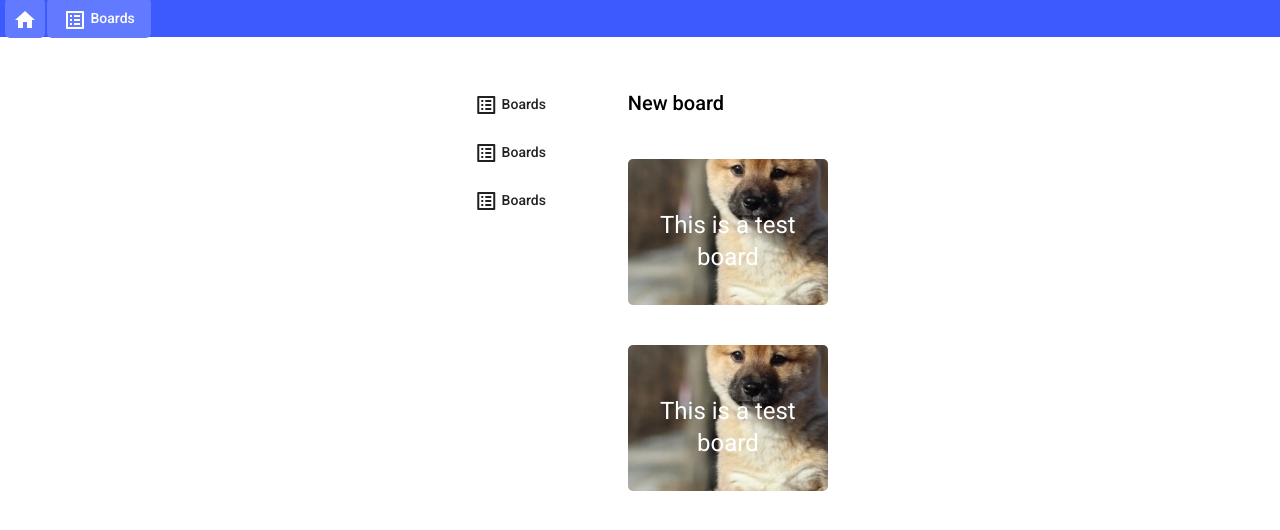
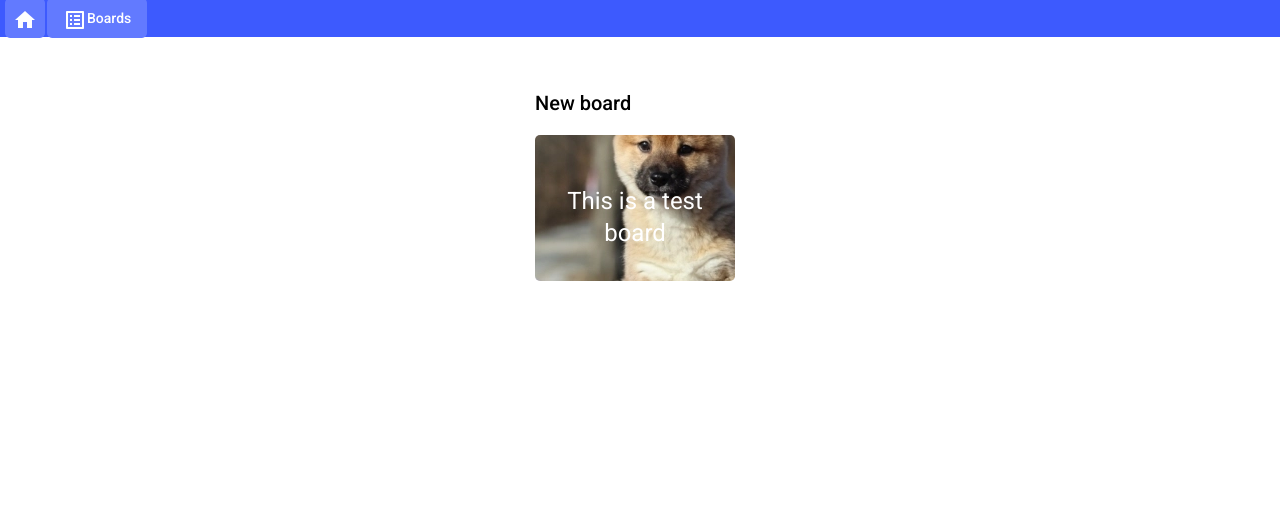
Before and after one commit to sjones4215/Trello-clone-fronend, an Angular app: page / in a window 1280 px wide. Shown: the top 530 px of the page. Built offline with nearby package versions, Linux system fonts and the light colour scheme.

Commit message:
deploy to heroku attempt #1

```diff
--- a/package.json
+++ b/package.json
@@ -3,7 +3,7 @@
   "version": "0.0.0",
   "scripts": {
     "ng": "ng",
-    "start": "ng serve",
+    "start": "node server.js",
     "build": "ng build",
     "test": "ng test",
     "lint": "ng lint",
@@ -21,6 +21,7 @@
     "@angular/platform-browser": "~10.1.1",
     "@angular/platform-browser-dynamic": "~10.1.1",
     "@angular/router": "~10.1.1",
+    "express": "^4.17.1",
     "material-design-icons": "^3.0.1",
     "rxjs": "~6.6.0",
     "tslib": "^2.0.0",
--- a/src/app/header-toolbar/header-toolbar.component.html
+++ b/src/app/header-toolbar/header-toolbar.component.html
@@ -3,6 +3,6 @@
   <button mat-icon-button class="home" routerLink='/'>
     <mat-icon>home</mat-icon></button>
     <button class="boards" mat-button (click)="openDialog()">
-      <mat-icon>list_alt</mat-icon> Boards</button>
+      <mat-icon>list_alt</mat-icon>Boards</button>
     </div>
 </mat-toolbar>
--- a/src/app/home/home.component.html
+++ b/src/app/home/home.component.html
@@ -1,35 +1,13 @@
 <div class="card-container">
-  <mat-list>
-
-    <div class="sidebar">
-
-      <mat-list-item>
-        <button mat-button><mat-icon>list_alt</mat-icon> Boards</button>
-      </mat-list-item>
-
-      <mat-list-item>
-        <button mat-button><mat-icon>list_alt</mat-icon> Boards</button>
-      </mat-list-item>
-
-      <mat-list-item>
-        <button mat-button><mat-icon>list_alt</mat-icon> Boards</button>
-      </mat-list-item>
-
-    </div>
-
-  </mat-list>
 
   <div class="board-container">
 
     <h2 class="board-title">New board</h2>
-
-  <div class="board row p-4">
-    <h1>This is a test board</h1>
-  </div>
 
   <div class="board">
     <h1>This is a test board</h1>
   </div>
 
   </div>
+
 </div>
--- a/src/app/home/home.component.scss
+++ b/src/app/home/home.component.scss
@@ -7,11 +7,10 @@
 
 
 .board {
-  display: flex;
   color: white;
   min-height: 96px;
   min-width: 200px;
-  margin-top: 40px;
+  margin-top: 10px;
   margin-right: 10px;
   background-image: url("../../assets/pup.jpg");
   background-position: center;
@@ -26,11 +25,6 @@
   margin-top: 40px;
 }
 
-.sidebar{
-  margin-top: 35px;
-  padding-right: 50px;
-}
-
 .board-title {
   padding-top: 10px;
 }
```
Also changed, not shown: server.js (added, +10 -0 lines), 1 other file (tests, documents, lock files or other folders).
